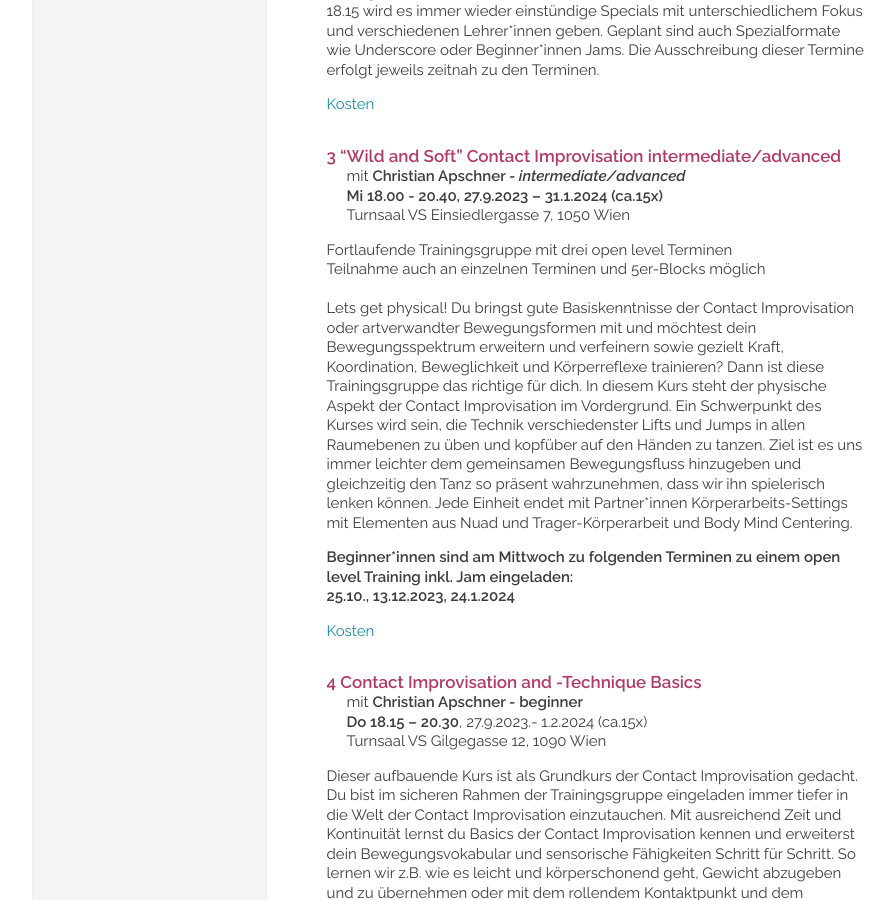
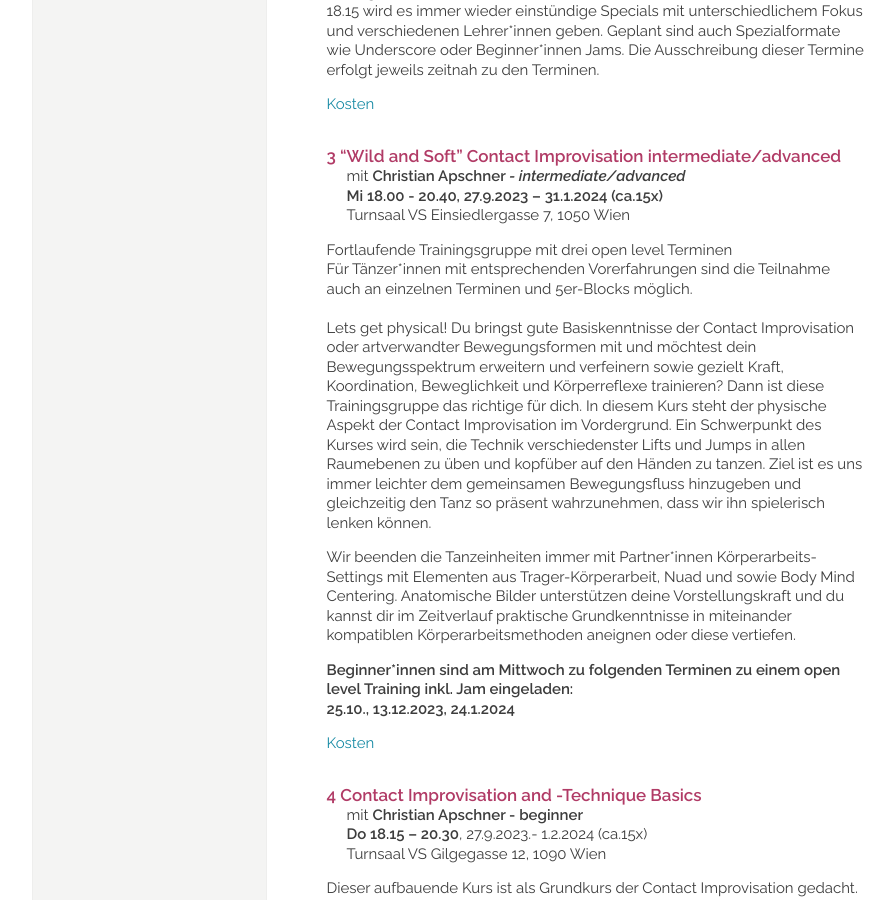
Before and after one commit to manulari/rollingpointat, a Jekyll site: the page built from _pages_de/kurse.md, in a window 1280 px wide and 900 px high, scrolled down 1468 px. Shown: the whole window, without its empty margins (152-1047 px from the left). Built offline with Jekyll 4.4.1, drawn with Linux system fonts in a browser that asks for light colours; comment, search, counter and statistics services are not loaded.

Commit message:
Update page (de) “kurse”

```diff
--- a/_pages_de/kurse.md
+++ b/_pages_de/kurse.md
@@ -65,9 +65,11 @@ mit **Christian Apschner *\- intermediate/advanced***\
 Turnsaal VS Einsiedlergasse 7, 1050 Wien
 
 Fortlaufende Trainingsgruppe mit drei open level Terminen\
-Teilnahme auch an einzelnen Terminen und 5er-Blocks möglich\
+Für Tänzer*innen mit entsprechenden Vorerfahrungen sind die Teilnahme auch an einzelnen Terminen und 5er-Blocks möglich.\
 \
-Lets get physical! Du bringst gute Basiskenntnisse der Contact Improvisation oder artverwandter Bewegungsformen mit und möchtest dein Bewegungsspektrum erweitern und verfeinern sowie gezielt Kraft, Koordination, Beweglichkeit und Körperreflexe trainieren? Dann ist diese Trainingsgruppe das richtige für dich. In diesem Kurs steht der physische Aspekt der Contact Improvisation im Vordergrund. Ein Schwerpunkt des Kurses wird sein, die Technik verschiedenster Lifts und Jumps in allen Raumebenen zu üben und kopfüber auf den Händen zu tanzen. Ziel ist es uns immer leichter dem gemeinsamen Bewegungsfluss hinzugeben und gleichzeitig den Tanz so präsent wahrzunehmen, dass wir ihn spielerisch lenken können. Jede Einheit endet mit Partner*innen Körperarbeits-Settings mit Elementen aus Nuad und Trager-Körperarbeit und Body Mind Centering.
+Lets get physical! Du bringst gute Basiskenntnisse der Contact Improvisation oder artverwandter Bewegungsformen mit und möchtest dein Bewegungsspektrum erweitern und verfeinern sowie gezielt Kraft, Koordination, Beweglichkeit und Körperreflexe trainieren? Dann ist diese Trainingsgruppe das richtige für dich. In diesem Kurs steht der physische Aspekt der Contact Improvisation im Vordergrund. Ein Schwerpunkt des Kurses wird sein, die Technik verschiedenster Lifts und Jumps in allen Raumebenen zu üben und kopfüber auf den Händen zu tanzen. Ziel ist es uns immer leichter dem gemeinsamen Bewegungsfluss hinzugeben und gleichzeitig den Tanz so präsent wahrzunehmen, dass wir ihn spielerisch lenken können.
+
+Wir beenden die Tanzeinheiten immer mit Partner*innen Körperarbeits-Settings mit Elementen aus Trager-Körperarbeit, Nuad und sowie Body Mind Centering.  Anatomische Bilder unterstützen deine Vorstellungskraft und du kannst dir im Zeitverlauf praktische Grundkenntnisse in miteinander kompatiblen Körperarbeitsmethoden aneignen oder diese vertiefen.
 
 **Beginner*innen sind am Mittwoch zu folgenden Terminen zu einem open level Training inkl. Jam eingeladen:**\
 **25.10., 13.12.2023, 24.1.2024**
```
